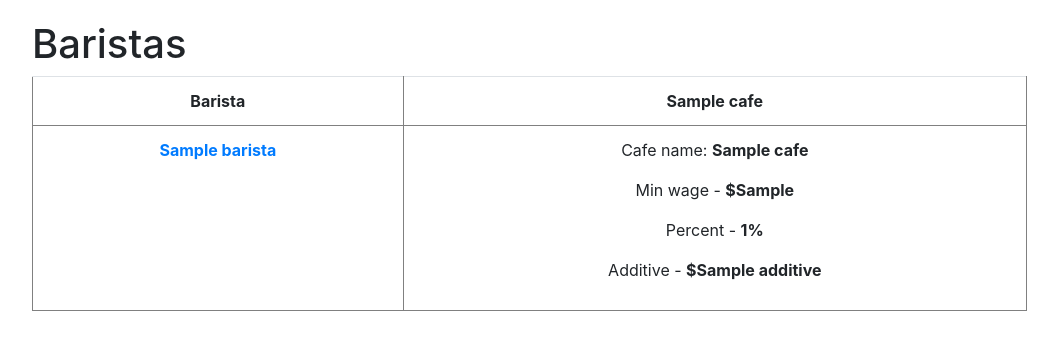
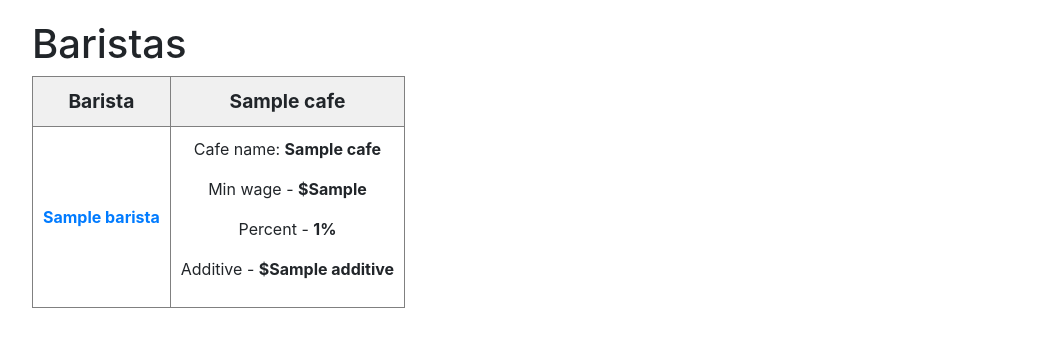
Before and after one commit to VladyslavKlevanskyi/barista-salary-calculator, a Django app: template templates/cafe/barista_list.html in a window 1280 px wide. Shown: the top 350 px of the page, without its empty margins (188-1246 px from the left). Run offline with Django 5.2, Linux system fonts and the light colour scheme; the template is opened without the code that fills it: most values are stand-ins (such as "Sample title", 1, 10 or a date in 2020).

Commit message:
Improved barista_list template

```diff
--- a/templates/cafe/barista_list.html
+++ b/templates/cafe/barista_list.html
@@ -4,8 +4,8 @@
 	<h1>Baristas</h1>
 
 	{% if barista_list %}
-			<table class="table">
-				<tr>
+			<table>
+				<tr class="table_headers">
 					<th>Barista</th>
 
 					{% for cafe in  cafe_list %}
```
